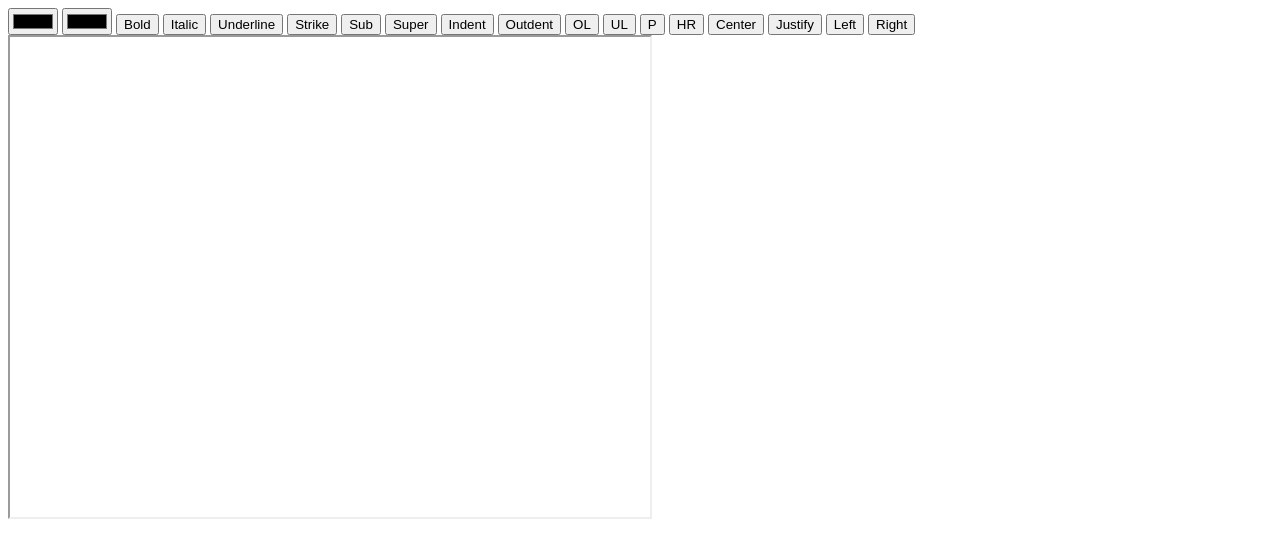
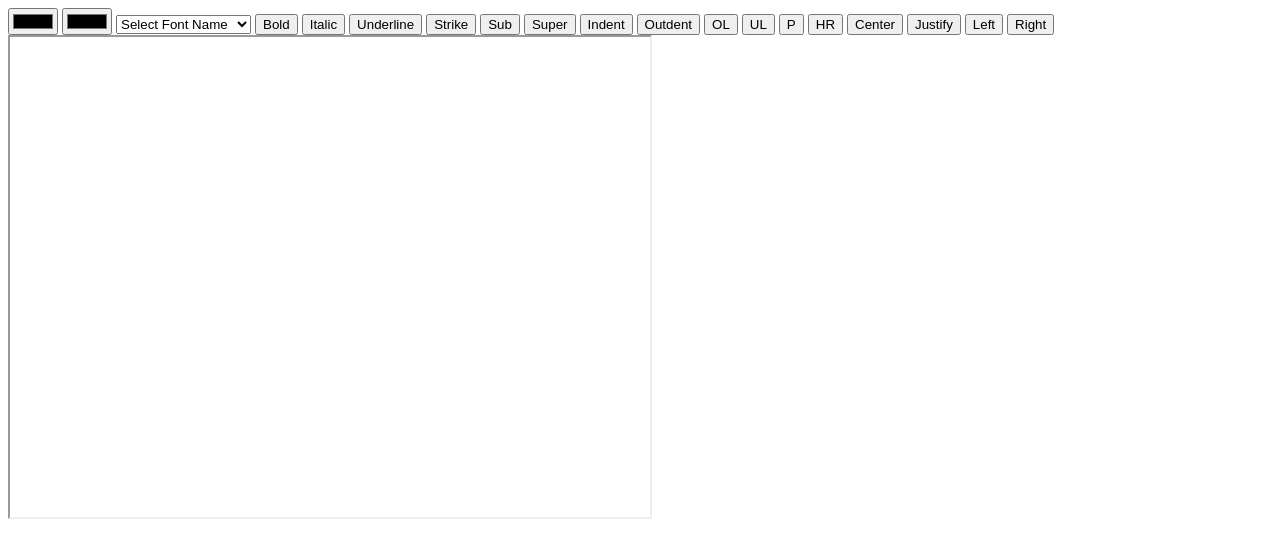
Before and after one commit to Korilakkuma/BeautifulEditor, a plain HTML site: page index.html in a window 1280 px wide. Drawn offline with Linux system fonts and the light colour scheme.

Commit message:
This version implements UI and controller for font name

```diff
--- a/index.html
+++ b/index.html
@@ -42,6 +42,12 @@
     <div>
         <input type="color" id="color-fore-color" />
         <input type="color" id="color-back-color" />
+        <select id="select-font-name">
+            <option value="" selected>Select Font Name</option>
+            <option value="Arial">Arial</option>
+            <option value="Helvetica">Helvetica</option>
+            <option value="Times New Roman">Times New Roman</option>
+        </select>
         <button id="button-bold">Bold</button>
         <button id="button-italic">Italic</button>
         <button id="button-underline">Underline</button>
--- a/javascripts/controller.js
+++ b/javascripts/controller.js
@@ -13,6 +13,7 @@
 
         beautifulEditor.foreColor(document.getElementById('color-fore-color'), 'change');
         beautifulEditor.backColor(document.getElementById('color-back-color'), 'change');
+        beautifulEditor.fontName(document.getElementById('select-font-name'), 'change');
         beautifulEditor.bold(document.getElementById('button-bold'), 'click');
         beautifulEditor.italic(document.getElementById('button-italic'), 'click');
         beautifulEditor.underline(document.getElementById('button-underline'), 'click');
```
